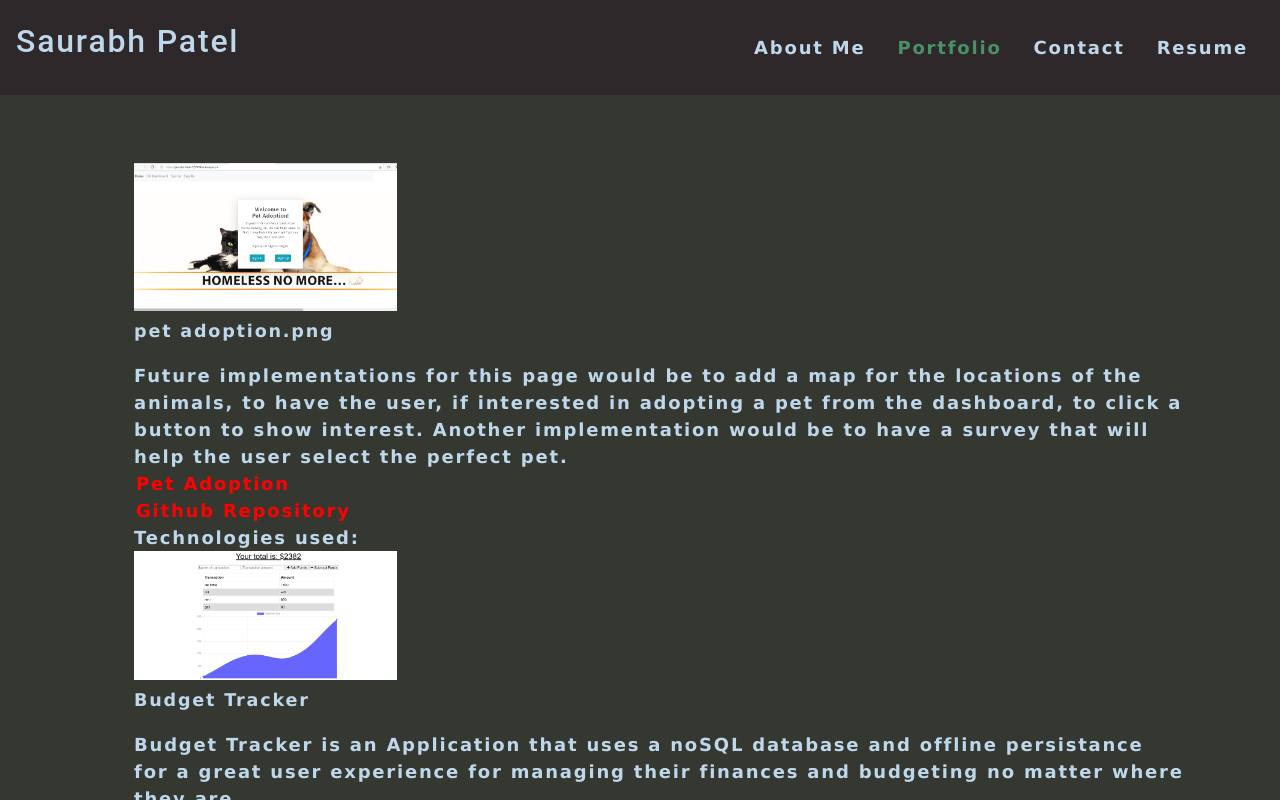
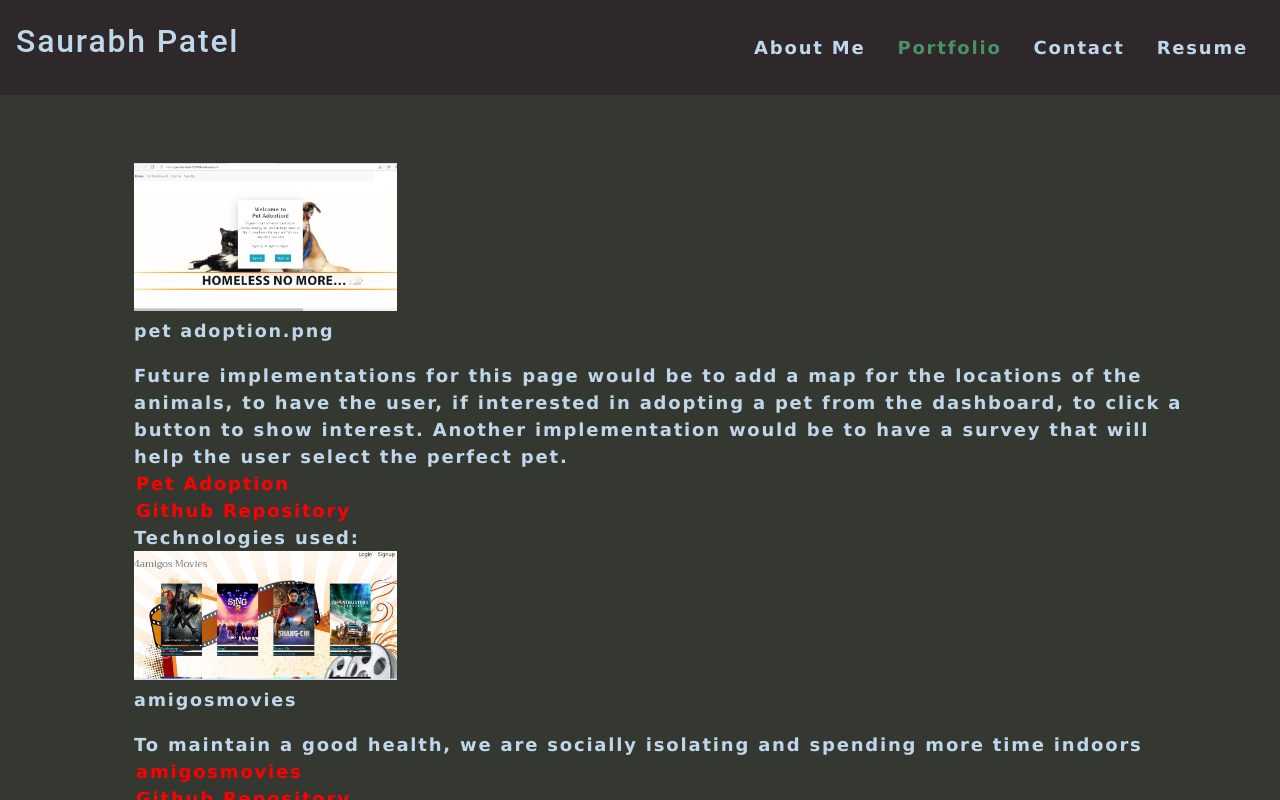
Before and after one commit to Saurabh5612/React-Portfolio-, a React (Create React App) app: page / in a window 1280 px wide. Both pictures are taken after a click on the item "Portfolio". Shown: the top 800 px of the page. Built offline with nearby package versions, Linux system fonts and the light colour scheme.

Commit message:
project -3 4amigosemovies

```diff
--- a/src/components/Portfolio/index.js
+++ b/src/components/Portfolio/index.js
@@ -33,6 +33,24 @@
       //   "nodemon",
       // ],
     },
+    {
+      title:"amigosmovies",
+      description:"To maintain a good health, we are socially isolating and spending more time indoors",
+      img: {
+        srcId:"amigosmovies",
+        alt:"image that shows movies",
+      },
+      deployed: {
+        href:"https://limitless-wildwood-24017.herokuapp.com/",
+        text:"amigosmovies",
+      },
+      repo:{
+        href:"https://github.com/carlosbarnola/4amigos-movies",
+        text: "Github Repository",
+
+      },
+    },
+
     {
       title: "Budget Tracker",
       description: "Budget Tracker is an Application that uses a noSQL database and offline persistance for a great user experience for managing their finances and budgeting no matter where they are.",
--- a/src/components/Project/index.js
+++ b/src/components/Project/index.js
@@ -6,7 +6,8 @@
 	petadoption: require("../../assets/images/pet adoption.png"),
 	fooddashapp: require("../../assets/images/fooddashapp.png"),
 	pwa: require("../../assets/images/pwa.png"),
-	weather: require("../../assets/images/weatherapp.png")
+	weather: require("../../assets/images/weatherapp.png"),
+  amigosmovies:require("../../assets/images/amigosmovies.png"),
   };
 
   return (
```
Also changed, not shown: src/assets/images/amigosmovies.png (added).
